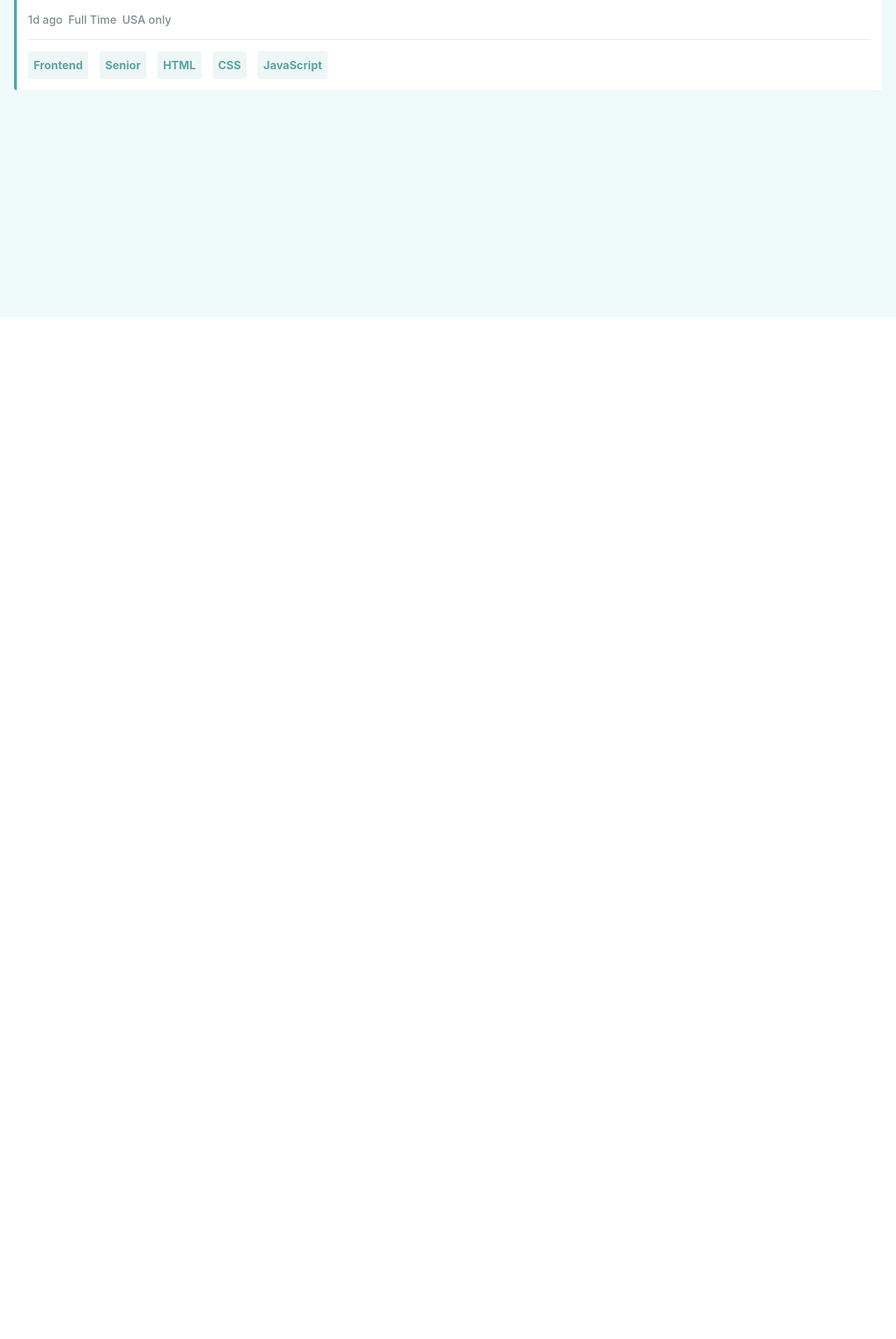
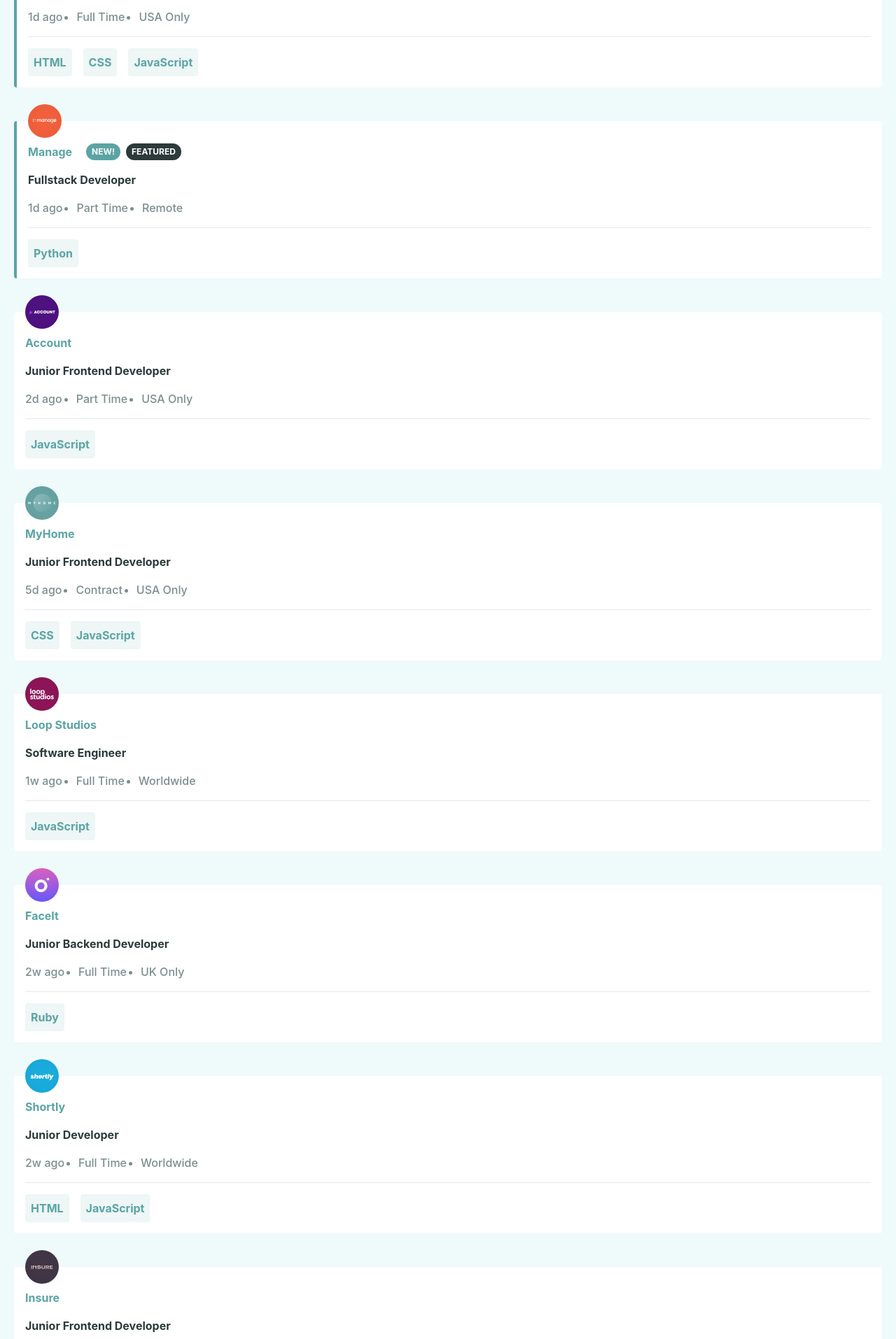
Before and after one commit to benjaminbills/joblisting, a React (Create React App) app: page / in a window 1280 px wide. Shown: the part 346-2260 px from the top of the page at 70% size. Before the commit the page ends 800 px from the top, so only its background shows below. Built offline with nearby package versions, Linux system fonts and the light colour scheme.

Commit message:
update all jobs display

```diff
--- /dev/null
+++ b/src/allJobs.js
@@ -0,0 +1,154 @@
+const AllJobs = [
+  {
+    id: 1,
+    company: 'Photosnap',
+    logo: './images/photosnap.svg',
+    new: true,
+    featured: true,
+    position: 'Senior Frontend Developer',
+    role: 'Frontend',
+    level: 'Senior',
+    postedAt: '1d ago',
+    contract: 'Full Time',
+    location: 'USA Only',
+    languages: ['HTML', 'CSS', 'JavaScript'],
+    tools: [],
+  },
+  {
+    id: 2,
+    company: 'Manage',
+    logo: './images/manage.svg',
+    new: true,
+    featured: true,
+    position: 'Fullstack Developer',
+    role: 'Fullstack',
+    level: 'Midweight',
+    postedAt: '1d ago',
+    contract: 'Part Time',
+    location: 'Remote',
+    languages: ['Python'],
+    tools: ['React'],
+  },
+  {
+    id: 3,
+    company: 'Account',
+    logo: './images/account.svg',
+    new: true,
+    featured: false,
+    position: 'Junior Frontend Developer',
+    role: 'Frontend',
+    level: 'Junior',
+    postedAt: '2d ago',
+    contract: 'Part Time',
+    location: 'USA Only',
+    languages: ['JavaScript'],
+    tools: ['React', 'Sass'],
+  },
+  {
+    id: 4,
+    company: 'MyHome',
+    logo: './images/myhome.svg',
+    new: false,
+    featured: false,
+    position: 'Junior Frontend Developer',
+    role: 'Frontend',
+    level: 'Junior',
+    postedAt: '5d ago',
+    contract: 'Contract',
+    location: 'USA Only',
+    languages: ['CSS', 'JavaScript'],
+    tools: [],
+  },
+  {
+    id: 5,
+    company: 'Loop Studios',
+    logo: './images/loop-studios.svg',
+    new: false,
+    featured: false,
+    position: 'Software Engineer',
+    role: 'Fullstack',
+    level: 'Midweight',
+    postedAt: '1w ago',
+    contract: 'Full Time',
+    location: 'Worldwide',
+    languages: ['JavaScript'],
+    tools: ['Ruby', 'Sass'],
+  },
+  {
+    id: 6,
+    company: 'FaceIt',
+    logo: './images/faceit.svg',
+    new: false,
+    featured: false,
+    position: 'Junior Backend Developer',
+    role: 'Backend',
+    level: 'Junior',
+    postedAt: '2w ago',
+    contract: 'Full Time',
+    location: 'UK Only',
+    languages: ['Ruby'],
+    tools: ['RoR'],
+  },
+  {
+    id: 7,
+    company: 'Shortly',
+    logo: './images/shortly.svg',
+    new: false,
+    featured: false,
+    position: 'Junior Developer',
+    role: 'Frontend',
+    level: 'Junior',
+    postedAt: '2w ago',
+    contract: 'Full Time',
+    location: 'Worldwide',
+    languages: ['HTML', 'JavaScript'],
+    tools: ['Sass'],
+  },
+  {
+    id: 8,
+    company: 'Insure',
+    logo: './images/insure.svg',
+    new: false,
+    featured: false,
+    position: 'Junior Frontend Developer',
+    role: 'Frontend',
+    level: 'Junior',
+    postedAt: '2w ago',
+    contract: 'Full Time',
+    location: 'USA Only',
+    languages: ['JavaScript'],
+    tools: ['Vue', 'Sass'],
+  },
+  {
+    id: 9,
+    company: 'Eyecam Co.',
+    logo: './images/eyecam-co.svg',
+    new: false,
+    featured: false,
+    position: 'Full Stack Engineer',
+    role: 'Fullstack',
+    level: 'Midweight',
+    postedAt: '3w ago',
+    contract: 'Full Time',
+    location: 'Worldwide',
+    languages: ['JavaScript', 'Python'],
+    tools: ['Django'],
+  },
+  {
+    id: 10,
+    company: 'The Air Filter Company',
+    logo: './images/the-air-filter-company.svg',
+    new: false,
+    featured: false,
+    position: 'Front-end Dev',
+    role: 'Frontend',
+    level: 'Junior',
+    postedAt: '1mo ago',
+    contract: 'Part Time',
+    location: 'Worldwide',
+    languages: ['JavaScript'],
+    tools: ['React', 'Sass'],
+  },
+];
+
+export default AllJobs;
--- a/src/components/Filter.js
+++ b/src/components/Filter.js
@@ -1,8 +1,8 @@
 const Filter = () => {
   return (
     <div className='p-4 flex content-center justify-center items-center font-bold text-sm'>
-      <div className='text-desaturateddarkcyan'>
-        <button className='bg-lightgrayishcyan rounded inline-flex content-center justify-center items-center h-[30px] pl-3 pt-3 pb-3 mr-3 mb-3 '>
+      <div className='text-desaturateddarkcyan flex flex-wrap justify-left items-center gap-4'>
+        <button className='bg-lightgrayishcyan rounded inline-flex content-center justify-center items-center h-[30px] pl-3 pt-3 pb-3'>
           Frontend
           <span className='bg-desaturateddarkcyan h-[30px] flex items-center content-center justify-center p-2 ml-2 rounded-r'>
             <svg xmlns='http://www.w3.org/2000/svg' width='14' height='14'>
@@ -14,7 +14,7 @@
             </svg>
           </span>
         </button>
-        <button className='bg-lightgrayishcyan rounded inline-flex content-center justify-center items-center h-[30px] pl-3 pt-3 pb-3 mr-3 mb-3'>
+        <button className='bg-lightgrayishcyan rounded inline-flex content-center justify-center items-center h-[30px] pl-3 pt-3 pb-3 '>
           CSS
           <span className='bg-desaturateddarkcyan h-[30px] flex items-center content-center justify-center p-2 ml-2 rounded-r'>
             <svg xmlns='http://www.w3.org/2000/svg' width='14' height='14'>
@@ -26,7 +26,7 @@
             </svg>
           </span>
         </button>
-        <button className='bg-lightgrayishcyan rounded inline-flex content-center justify-center items-center h-[30px] pl-3 pt-3 pb-3 mr-3 mb-3'>
+        <button className='bg-lightgrayishcyan rounded inline-flex content-center justify-center items-center h-[30px] pl-3 pt-3 pb-3 '>
           JavaScript
           <span className='bg-desaturateddarkcyan h-[30px] flex items-center content-center justify-center p-2 ml-2 rounded-r'>
             <svg xmlns='http://www.w3.org/2000/svg' width='14' height='14'>
--- a/src/components/Job.js
+++ b/src/components/Job.js
@@ -1,63 +1,49 @@
-const Job = () => {
-  const joblist = {
-    id: 1,
-    company: 'Photosnap',
-    logo: './images/photosnap.svg',
-    new: true,
-    featured: true,
-    position: 'Senior Frontend Developer',
-    role: 'Frontend',
-    level: 'Senior',
-    postedAt: '1d ago',
-    contract: 'Full Time',
-    location: 'USA only',
-    languages: ['HTML', 'CSS', 'JavaScript'],
-    tools: [],
-  };
+const Job = ({ job }) => {
   return (
-    <div className='bg-white relative rounded border-l-4 border-desaturateddarkcyan '>
+    <div
+      className={`bg-white relative rounded ${
+        job.postedAt === '1d ago' ? 'border-l-4 border-desaturateddarkcyan' : ''
+      } `}
+    >
       <div className='pl-4'>
         <img
           className='w-12 h-12 absolute top-[-1.5rem] '
-          src={joblist.logo}
-          alt={joblist.company}
+          src={job.logo}
+          alt={job.company}
         />
       </div>
       <div className='pl-4 pr-4 pb-4 pt-[2em]  flex flex-col space-y-4'>
         <div className='flex'>
           <p className='text-desaturateddarkcyan font-bold pr-5'>
-            {joblist.company}
+            {job.company}
           </p>
-          <button className='rounded-xl bg-desaturateddarkcyan text-xs font-bold pl-2 pr-2 text-white'>
-            NEW!
-          </button>
-          <button className='ml-2 rounded-xl bg-verydarkgrayishcyan text-xs font-bold pl-2 pr-2 text-white'>
-            FEATURED
-          </button>
+          {job.postedAt === '1d ago' && (
+            <button className='rounded-xl bg-desaturateddarkcyan text-xs font-bold pl-2 pr-2 text-white max-h-[25px]'>
+              NEW!
+            </button>
+          )}
+          {job.featured && (
+            <button className='ml-2 rounded-xl bg-verydarkgrayishcyan text-xs font-bold pl-2 pr-2 text-white max-h-[25px]'>
+              FEATURED
+            </button>
+          )}
         </div>
-        <p className='text-verydarkgrayishcyan font-bold'>{joblist.position}</p>
-        <div className='flex flex-row space-x-2 text-darkgrayishcyan font-medium'>
-          <p>{joblist.postedAt}</p>
-          <p>{joblist.contract}</p>
-          <p>{joblist.location}</p>
-        </div>
+        <p className='text-verydarkgrayishcyan font-bold'>{job.position}</p>
+        <ul className='list-disc flex flex-row space-x-5 text-darkgrayishcyan font-medium'>
+          <li className='list-none'>{job.postedAt}</li>
+          <li>{job.contract}</li>
+          <li>{job.location}</li>
+        </ul>
         <hr></hr>
         <div className='flex flex-wrap justify-left items-center gap-4'>
-          <button className='p-2 bg-lightgrayishcyan text-desaturateddarkcyan font-bold rounded'>
-            Frontend
-          </button>
-          <button className='p-2 bg-lightgrayishcyan text-desaturateddarkcyan font-bold rounded'>
-            Senior
-          </button>
-          <button className='p-2 bg-lightgrayishcyan text-desaturateddarkcyan font-bold rounded'>
-            HTML
-          </button>
-          <button className='p-2 bg-lightgrayishcyan text-desaturateddarkcyan font-bold rounded'>
-            CSS
-          </button>
-          <button className='p-2 bg-lightgrayishcyan text-desaturateddarkcyan font-bold rounded'>
-            JavaScript
-          </button>
+          {job.languages.map((language, i) => (
+            <button
+              key={i}
+              className='p-2 bg-lightgrayishcyan text-desaturateddarkcyan font-bold rounded '
+            >
+              {language}
+            </button>
+          ))}
         </div>
       </div>
     </div>
--- a/src/components/Jobs.js
+++ b/src/components/Jobs.js
@@ -1,5 +1,6 @@
 import Filter from './Filter';
 import Job from './Job';
+import AllJobs from '../allJobs';
 
 const Jobs = () => {
   return (
@@ -7,8 +8,12 @@
       <div className='mt-[-30px] flex ml-5 mr-5 bg-white min-h-[70px] rounded'>
         <Filter />
       </div>
-      <div className='ml-5 mr-5 pt-[50px]'>
-        <Job />
+      <div className='ml-5 mr-5 pt-[50px]  pb-[30px]'>
+        {AllJobs.map((job, i) => (
+          <div className={i === 0 ? 'pt-0' : 'pt-[3em]'} key={job.id}>
+            <Job job={job} />
+          </div>
+        ))}
       </div>
     </div>
   );
--- a/src/pages/JobPage.js
+++ b/src/pages/JobPage.js
@@ -3,7 +3,7 @@
 
 const JobPage = () => {
   return (
-    <div className='bg-lightgrayishcyanbg h-screen'>
+    <div className='bg-lightgrayishcyanbg h-full'>
       <div className='bg-[url("/public/images/bg-header-mobile.svg")] h-[156px] bg-cover bg-no-repeat bg-desaturateddarkcyan'></div>
       <div className=''>
         <Jobs />
```
